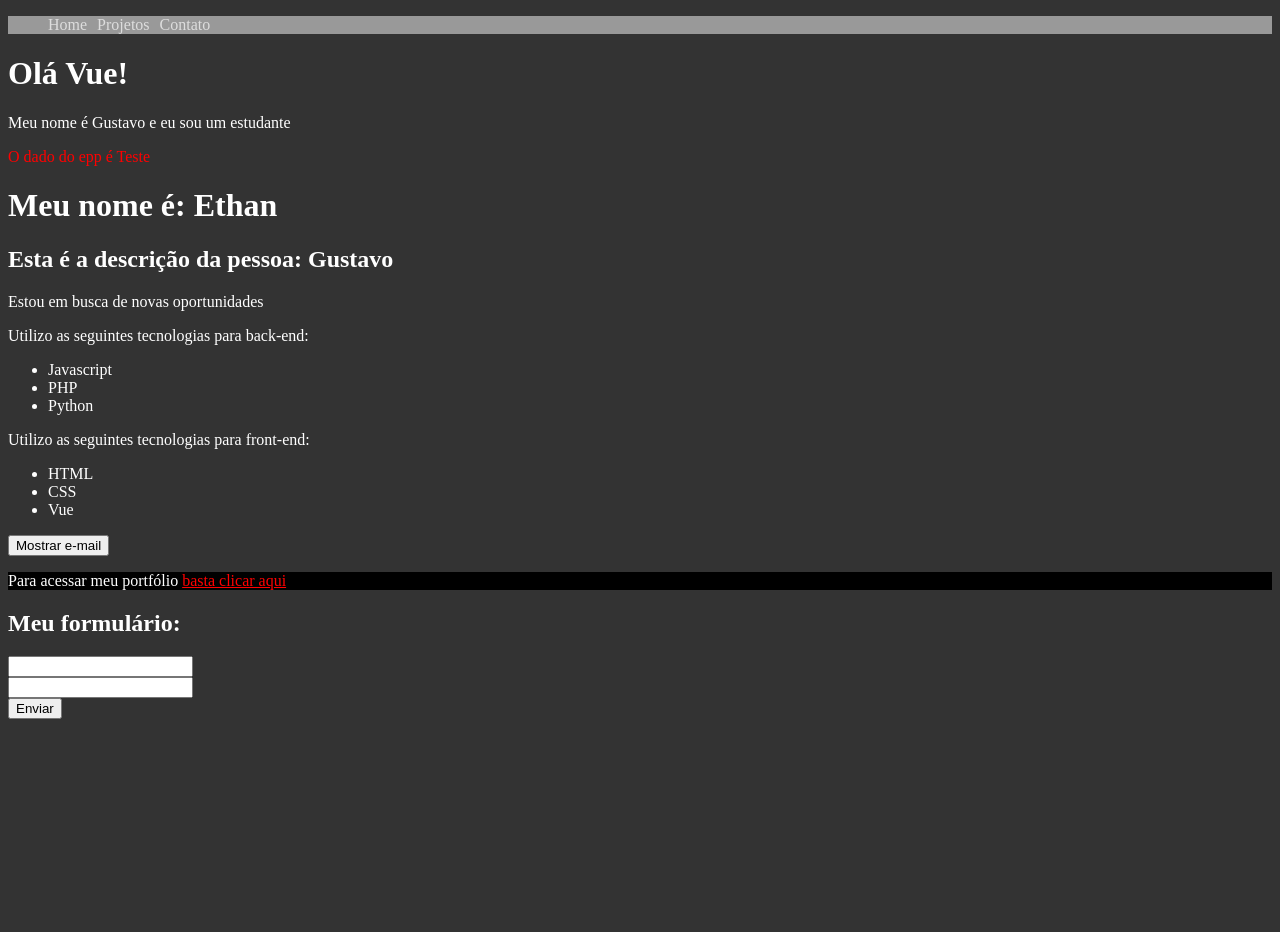
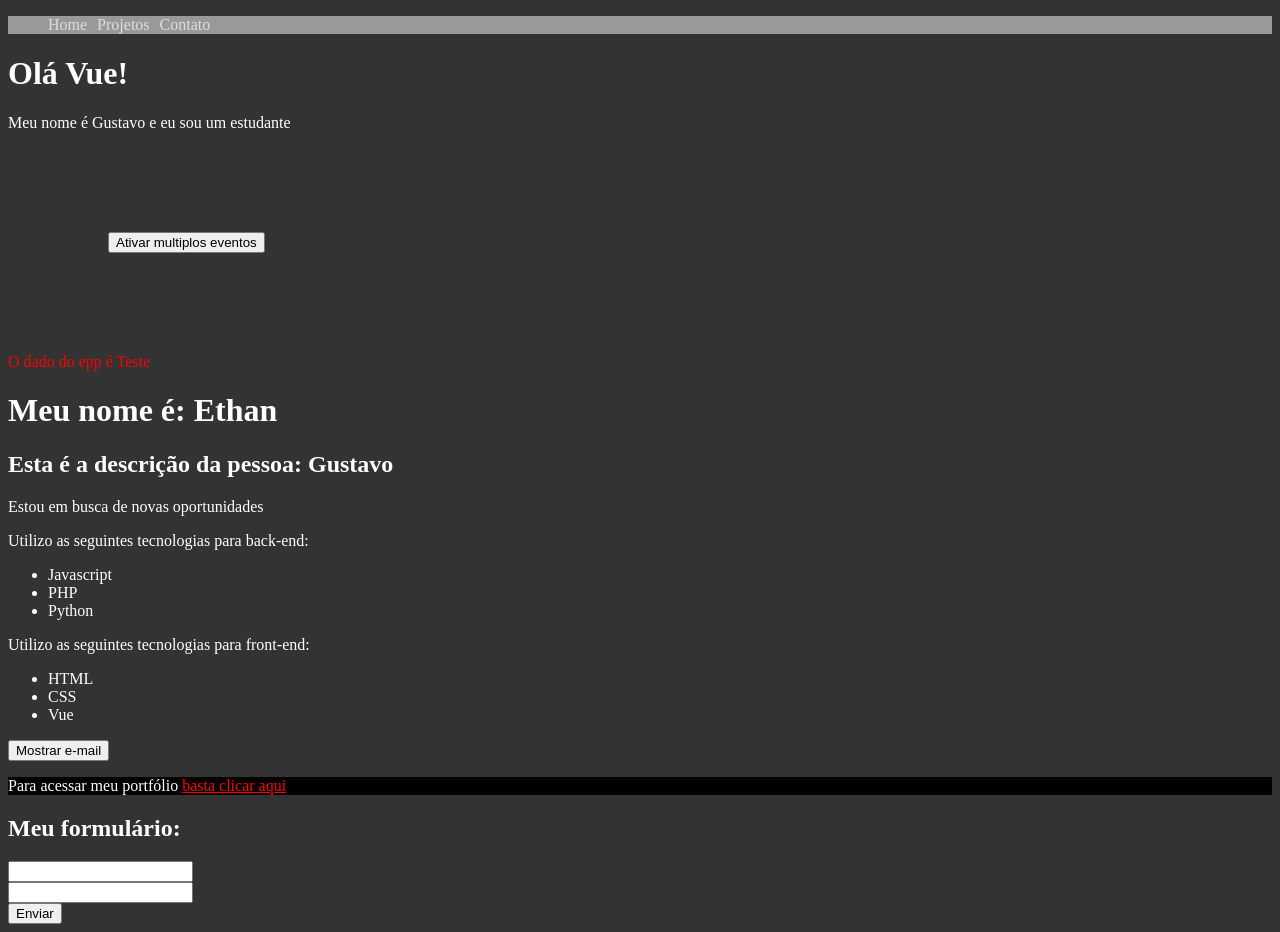
Before and after one commit to GustavoFrota/Vue-Pratica, a Vue app in the folder 2_projeto_vue/: page / in a window 1280 px wide. Before the commit the page ends 800 px from the top, so only its background shows below. Built offline with nearby package versions, Linux system fonts and the light colour scheme.

Commit message:
Adicionando MultiplosEventos

```diff
--- /dev/null
+++ b/2_projeto_vue/src/components/MultiplosEventos.vue
@@ -0,0 +1,32 @@
+<template>
+    <div>
+        <button @click="primeiro($event), segundo($event)">Ativar multiplos eventos</button>
+        <p>{{ multiplos_eventos }}</p>
+
+    </div>
+</template>
+<script>
+export default {
+    name: "MultiplosEventos",
+    data() {
+        return {
+            multiplos_eventos: ""
+        }
+    },
+    methods: {
+        primeiro(e) {
+            this.multiplos_eventos = "Primeiro evento ativado!"
+        },
+        segundo(e) {
+            setTimeout(() => this.multiplos_eventos = "Segundo evento ativado!", 500)
+        }
+    }
+
+}
+</script>
+<style scoped>
+  div {
+    margin: 100px;
+  }
+
+</style>
--- a/2_projeto_vue/src/components/PrimeiroComponente.vue
+++ b/2_projeto_vue/src/components/PrimeiroComponente.vue
@@ -2,12 +2,19 @@
   <div>
     <h1>Olá Vue!</h1>
     <p>Meu nome é {{ nome }} e eu sou um {{ ocupação }}</p>
+    <MultiplosEventos />
   </div>
 </template>
 
 <script>
+import MultiplosEventos from './MultiplosEventos.vue'
+
  export default {
     name: "PrimeiroComponente",
+    components: {
+      MultiplosEventos
+
+    },
     data() {
         return {
             nome: "Gustavo",
```
